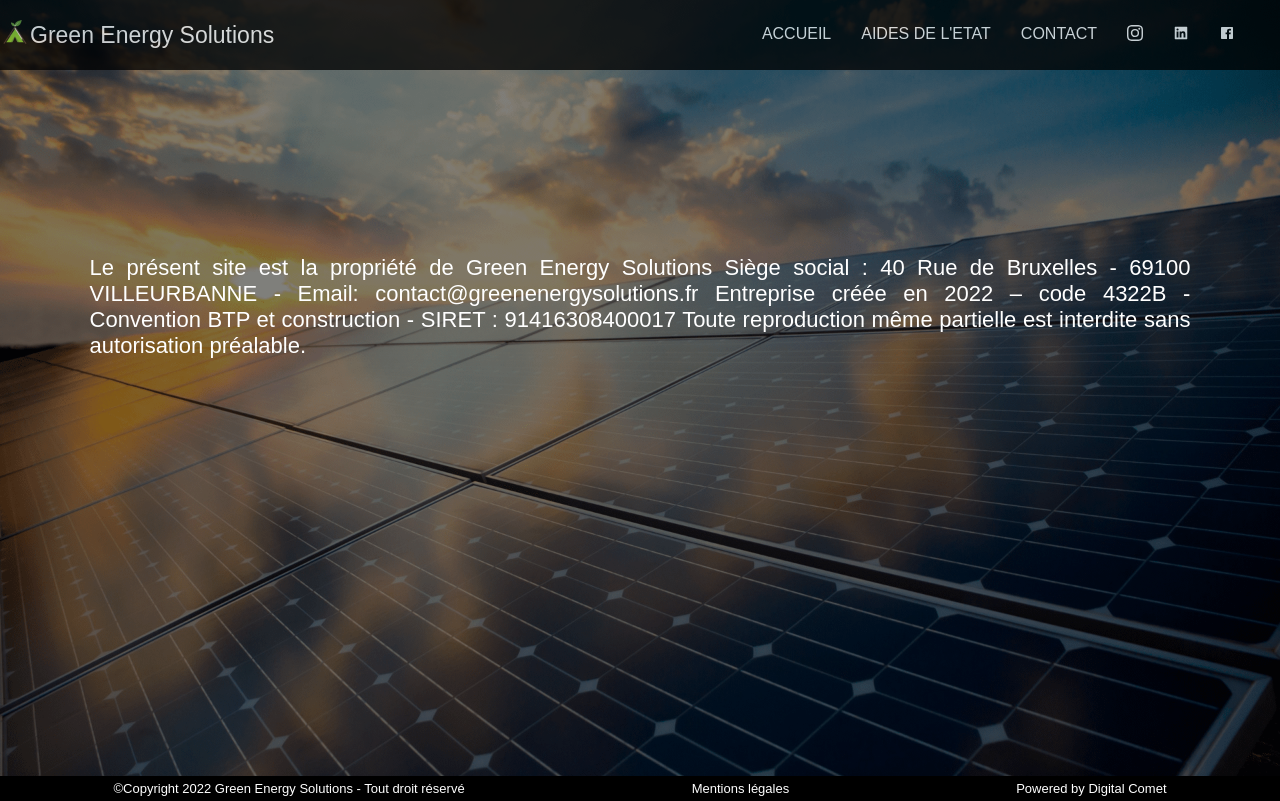
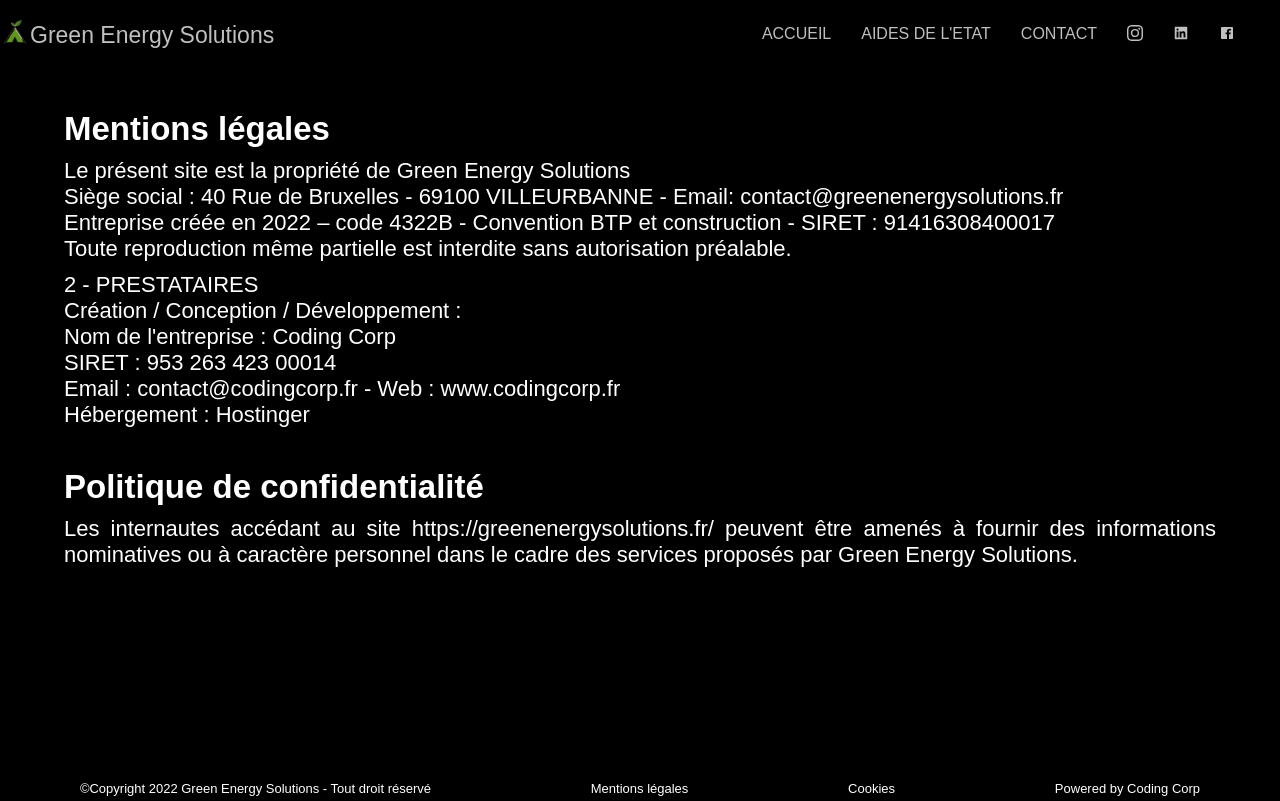
Before and after one commit to mohamedehn/ges, a React (Create React App) app: page /mentions in a window 1280 px wide. Built offline with nearby package versions, Linux system fonts and the light colour scheme.

Commit message:
Starting corrections on legal notice

```diff
--- a/src/components/Footer.jsx
+++ b/src/components/Footer.jsx
@@ -1,12 +1,14 @@
 import "../styles/Footer.scss";
 import { NavLink } from "react-router-dom";
+import React from "react";
 
 function Footer (){
     return (
         <div className="footer">
             <p>©Copyright 2022 Green Energy Solutions - Tout droit réservé</p>
-                <NavLink to={"/mentions"} className="footerNavlink"><p>Mentions légales</p></NavLink>
-                <p>Powered by Digital Comet</p>
+            <NavLink to={"/mentions"} className="footerNavlink"><p>Mentions légales</p></NavLink>
+            <NavLink to={"/mentions"} className="footerNavlink"><p>Cookies</p></NavLink>
+            <a href="https://www.codingcorp.fr">Powered by Coding Corp</a>
         </div>
     )
 }
--- a/src/index.jsx
+++ b/src/index.jsx
@@ -9,12 +9,13 @@
 import Mentions from './pages/Mentions';
 
 
+// @ts-ignore
 const root = ReactDOM.createRoot(document.getElementById('root'));
 root.render(
   <React.StrictMode>
     <Router>
         <Routes>
-          <Route exact path="/" element={<App/>}/>
+          <Route path="/" element={<App/>}/>
           <Route path="/help" element={<Help/>}/>
           <Route path="/contact" element={<Contact/>}/>
           <Route path="/mentions" element={<Mentions/>}/>
--- a/src/pages/Mentions.jsx
+++ b/src/pages/Mentions.jsx
@@ -1,8 +1,8 @@
 import "../styles/Mentions.scss";
-import mention from "../assets/mention.webp";
 import { useInView } from 'react-intersection-observer';
 import Navbar from "../components/Navbar";
 import Footer from "../components/Footer";
+import React from "react";
 
 const navbarLinks = [
     {url:"/", title : "ACCUEIL", id:"1"},
@@ -20,20 +20,30 @@
     return (
         <div className={inView? "mentions mentionsZoom" : "mentions"} ref={ref}>
             <Navbar navbarLinks={navbarLinks}/>
-            <img src={mention} alt="" className="mentionImg"/>
+            {/* <img src={mention} alt="" className="mentionImg"/> */}
             <div className="mentionsContent">
                 <div className="mentionsText">
-                <p className="mentionsPropriete">Le présent site est la propriété de Green Energy Solutions
-                    Siège social : 40 Rue de Bruxelles - 69100 VILLEURBANNE - Email: contact@greenenergysolutions.fr
-                    Entreprise créée en 2022 – code 4322B - Convention BTP et construction - SIRET : 91416308400017
-                    Toute reproduction même partielle est interdite sans autorisation préalable.
-                </p>
-                {/* <p className="mentionsPresta">2 - PRESTATAIRES
-                    Création / Conception / Développement :
-                    Nom entreprise et adresse
-                    Tél. : numéro - Email : contact@nomentreprise.fr - Web : www.site.fr
-                    Hébergement : Nom
-                </p> */}
+                    <h2>Mentions légales</h2>
+                    <div className="mentionsPropriete">
+                        <p>Le présent site est la propriété de Green Energy Solutions</p>
+                        <p>Siège social : 40 Rue de Bruxelles - 69100 VILLEURBANNE - Email: contact@greenenergysolutions.fr</p>
+                        <p>Entreprise créée en 2022 – code 4322B - Convention BTP et construction - SIRET : 91416308400017</p>
+                        <p>Toute reproduction même partielle est interdite sans autorisation préalable. </p>
+                    </div>
+                    <div className="mentionsPresta">
+                        <p>2 - PRESTATAIRES</p>
+                        <p>Création / Conception / Développement :</p>
+                        <p>Nom de l'entreprise : Coding Corp</p>
+                        <p>SIRET : 953 263 423 00014</p>
+                        <p>Email : contact@codingcorp.fr - Web : www.codingcorp.fr</p>
+                        <p>Hébergement : Hostinger</p>
+                    </div>
+                </div>
+                <div className="confidential">
+                    <h2>Politique de confidentialité</h2>
+                    <p>Les internautes accédant au site https://greenenergysolutions.fr/ peuvent être amenés à fournir des informations nominatives
+                        ou à caractère personnel dans le cadre des services proposés par Green Energy Solutions.
+                    </p>
                 </div>
             </div>
             <Footer/>
--- a/src/styles/Footer.scss
+++ b/src/styles/Footer.scss
@@ -14,6 +14,10 @@
         text-decoration: none;
         color: white;
     }
+    a{
+        text-decoration: none;
+        color: white;
+    }
     @include mobile-only{
         font-size: 7px;
     }
--- a/src/styles/Mentions.scss
+++ b/src/styles/Mentions.scss
@@ -1,44 +1,46 @@
 @import "../styles/Mixin.scss";
 
 .mentions{
-    opacity: 0;
-    transform: scale(85%);
-    transition: 2s;
-    position: relative;
-    height: 97vh;
+    height: auto;
     width: 100%;
-    .mentionImg{
-        height: 97vh;
-        width: 100%;
-        object-fit: cover;
-        filter: brightness(0.5);
-        position: absolute;
-    }
+    background-color: black;
     .mentionsContent{
         width: 100%;
         height: 97vh;
-        position: relative;
-        display: flex;
+        display: block;
+        text-align: justify;
+        max-width: 90%;
+        margin: auto;
+        padding-top: 100px;
         .mentionsText{
-            top: 255px;
-            position: absolute;
-            display: flex;
+            display: block;
             color: white;
             font-size: 22px;
             width: 100%;
             justify-content: center;
             text-align: justify;
+            margin-top: 10px;
             .mentionsPropriete{
-                width: 86%;
+                width: 90%;
+                text-align: justify;
+                margin-top: 10px;
+                justify-content: center;
+            }
+            .mentionsPresta{
+                margin-top: 10px;
+            }
+        }
+        .confidential{
+            display: block;
+            color: white;
+            font-size: 22px;
+            width: 100%;
+            justify-content: center;
+            text-align: justify;
+            margin-top: 40px;
+            p{
+                margin-top: 10px;
             }
         }
     }
 }
-
-.mentionsZoom{
-    opacity: 1;
-    transform: scale(100%);
-    transition: 2s;
-    height: 97vh;
-    position: relative;
-}
```
Also changed, not shown: src/components/Info.jsx (+4 -3 lines).
